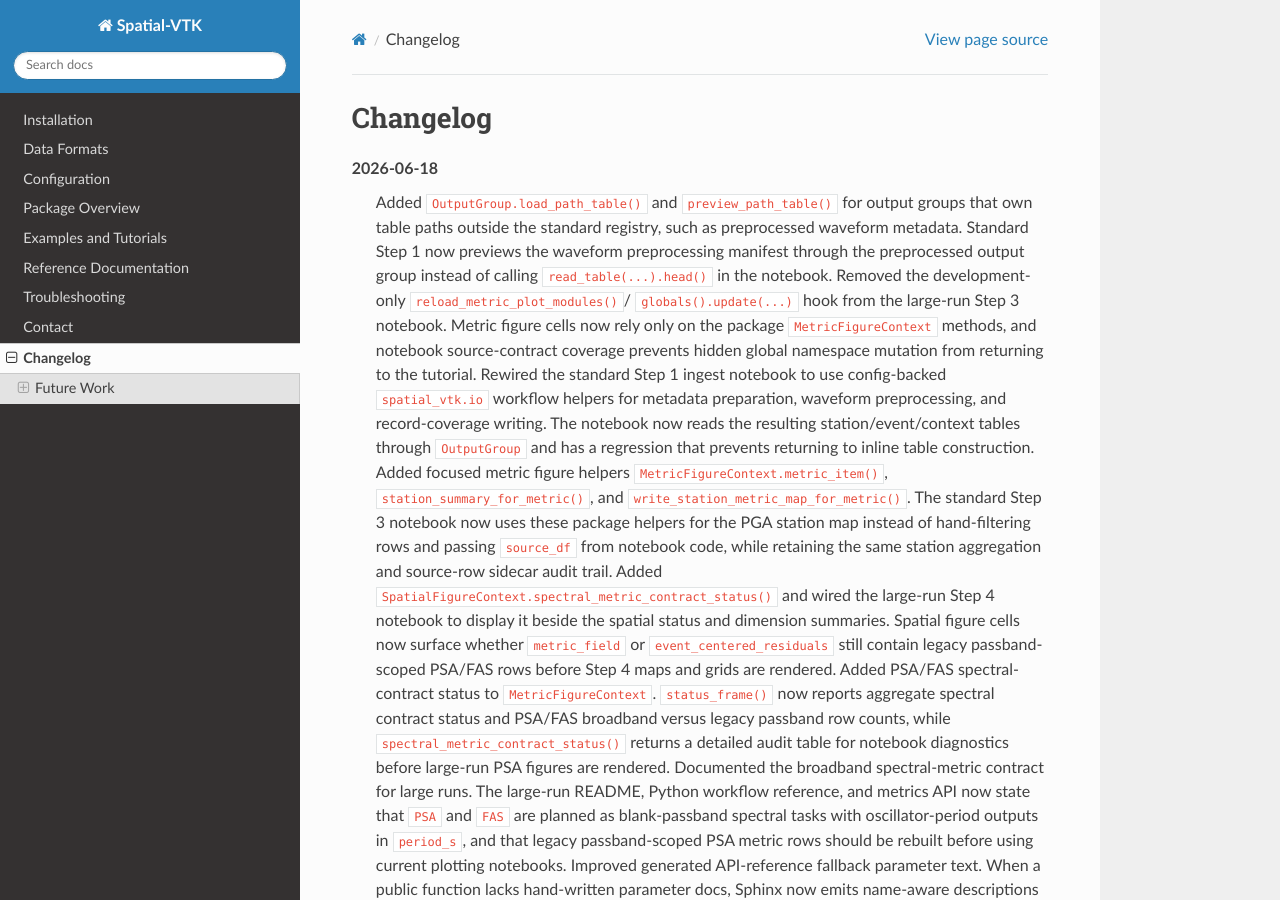
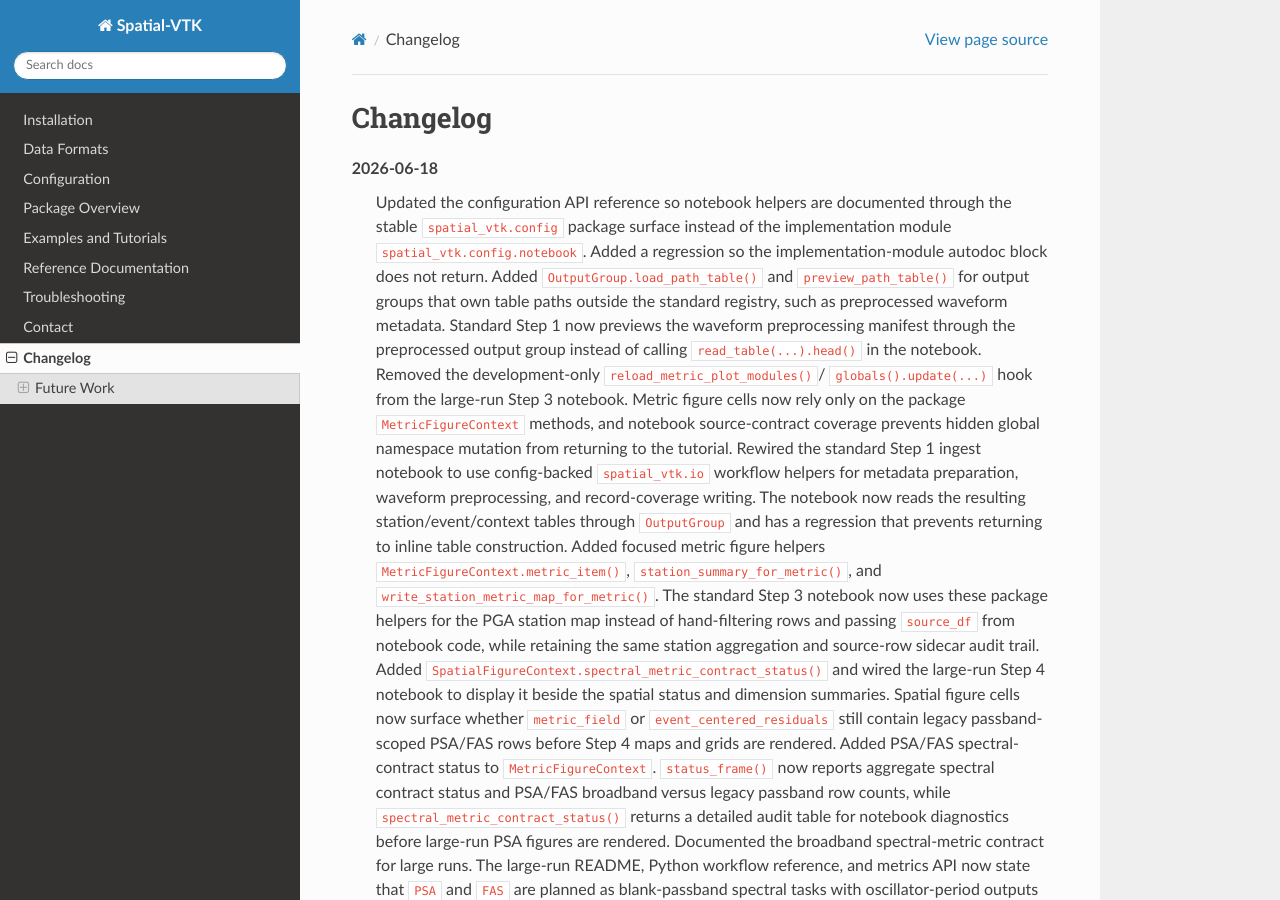
Before and after one commit to bcbirkel/spatial-vtk, a Sphinx documentation site: the page built from docs/changelog.rst, in a window 1280 px wide and 900 px high. Built offline with Sphinx 7.4.7 and the Read the Docs theme 3.1.0, drawn with Linux system fonts in a browser that asks for light colours.

Commit message:
Document notebook config helpers on public API

```diff
--- a/docs/changelog.rst
+++ b/docs/changelog.rst
@@ -2,6 +2,10 @@
 =========
 
 2026-06-18
+   Updated the configuration API reference so notebook helpers are documented
+   through the stable ``spatial_vtk.config`` package surface instead of the
+   implementation module ``spatial_vtk.config.notebook``. Added a regression so
+   the implementation-module autodoc block does not return.
    Added ``OutputGroup.load_path_table()`` and ``preview_path_table()`` for
    output groups that own table paths outside the standard registry, such as
    preprocessed waveform metadata. Standard Step 1 now previews the waveform
```
Also changed, not shown: docs/reference/api/config.rst (+30 -2 lines), 1 other file.
